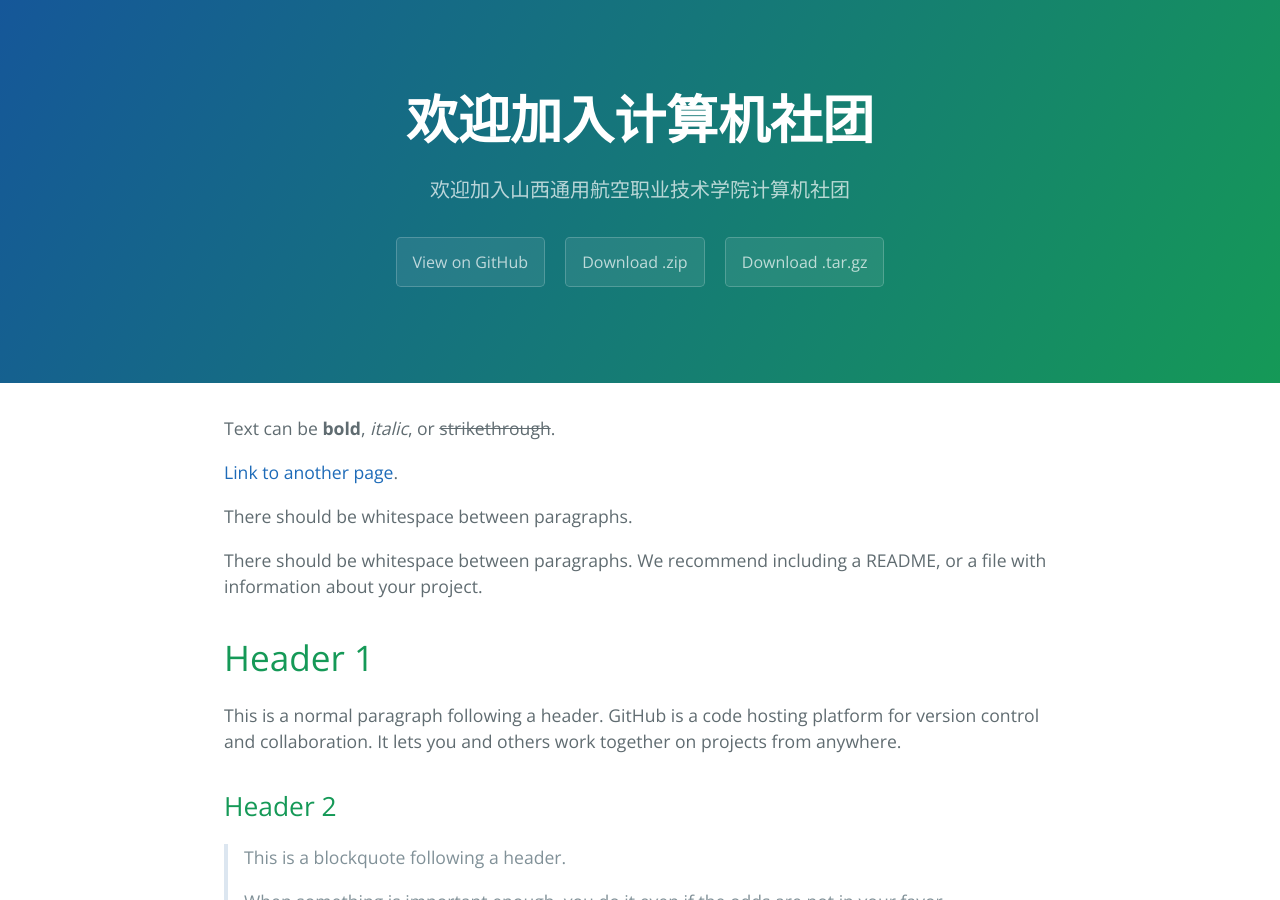
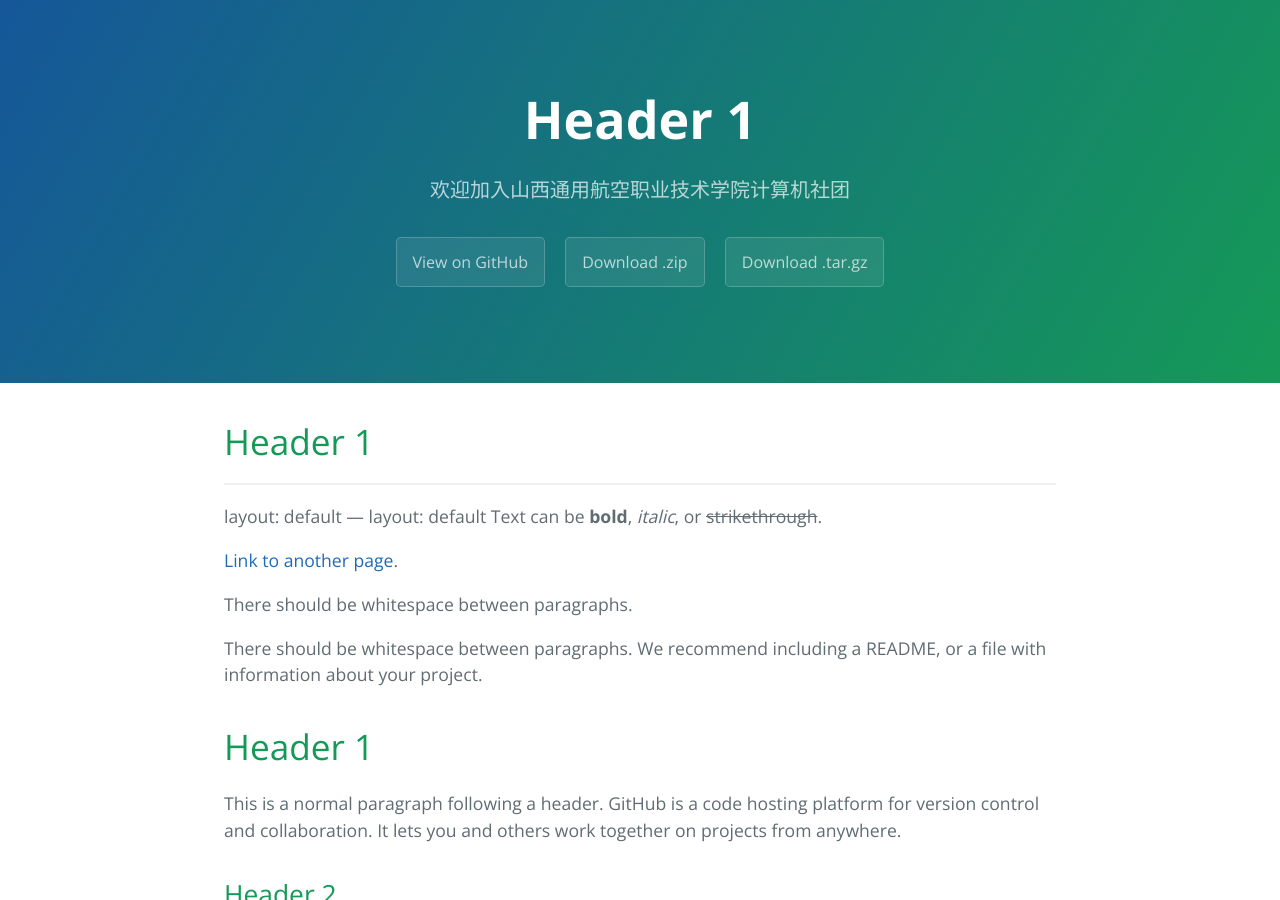
Before and after one commit to yanhong2020/shjsjst.github.io, a Jekyll site: the page built from index.md, in a window 1280 px wide and 900 px high. Built offline with Jekyll 4.4.1, drawn with Linux system fonts in a browser that asks for light colours; our own code applies the rules of GitHub Pages for plain Markdown files.

Commit message:
Update index.md

```diff
--- a/index.md
+++ b/index.md
@@ -1,7 +1,9 @@
+
+# Header 1
 ---
 layout: default
 ---
-
+layout: default
 Text can be **bold**, _italic_, or ~~strikethrough~~.
 
 [Link to another page](./another-page.html).
```
